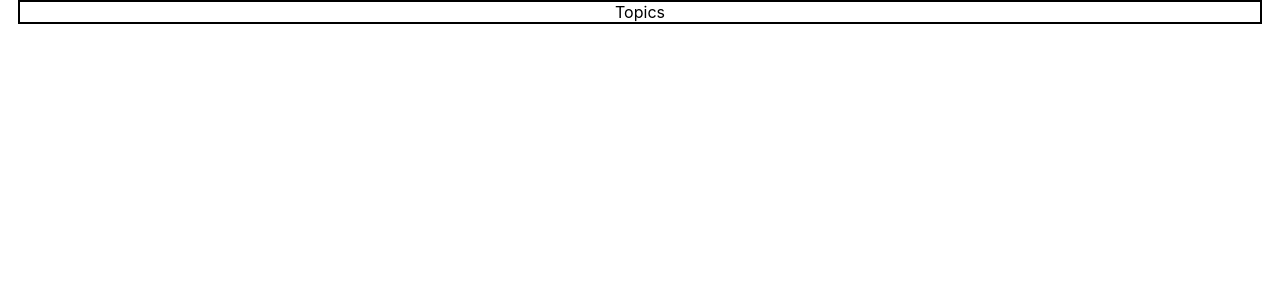
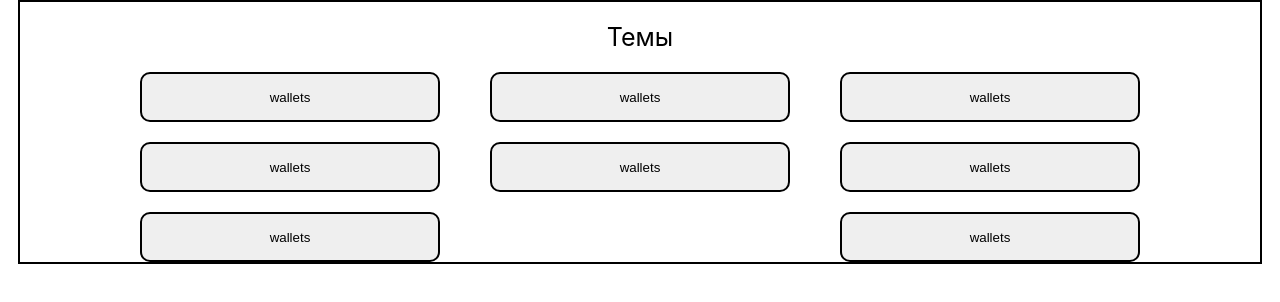
Before and after one commit to EmilAbsalyamov/CosmosCourse, a React (Create React App) app: page /topics in a window 1280 px wide. Shown: the top 302 px of the page. Built offline with nearby package versions, Linux system fonts and the light colour scheme.

Commit message:
Add `topics` page basic structure

```diff
--- a/src/Pages/Home.tsx
+++ b/src/Pages/Home.tsx
@@ -1,6 +1,5 @@
 import React from "react";
 import CommunityBlock from "../Components/CommunityBlock";
-import CommunityLink from "../Components/CommunityLink";
 import Tile from "../Components/Tile";
 
 const Home: React.FunctionComponent = () => {
--- a/src/Pages/Topics.tsx
+++ b/src/Pages/Topics.tsx
@@ -1,7 +1,32 @@
 import React from "react";
+import { NavLink } from "react-router-dom";
+import topics from "./../data/courses/courses.json";
+
+interface ITopic {
+  id: number;
+  name: string;
+  subtitle: string;
+  mainInfo: string;
+  videoUrls: string[];
+}
 
 const Topics: React.FunctionComponent = () => {
-  return <div className="container">Topics</div>;
+  const topicsList = JSON.parse(JSON.stringify(topics)).map((topic: ITopic) => {
+    return (
+      <div className="topic" key={topic.id}>
+        <NavLink to={`/course/${topic.id}`}>
+          <button className="button">{topic.name}</button>
+        </NavLink>
+      </div>
+    );
+  });
+
+  return (
+    <div className="container">
+      <div className="topicsTitle">Темы</div>
+      <div className="topicsList">{topicsList}</div>
+    </div>
+  );
 };
 
 export default Topics;
--- a/src/index.css
+++ b/src/index.css
@@ -95,3 +95,19 @@ a {
   margin-left: 5px;
   color: black;
 }
+
+.topicsList {
+  width: 1000px;
+  display: flex;
+  justify-content: space-between;
+  flex-wrap: wrap;
+}
+
+.topicsTitle {
+  font-size: 25px;
+  margin-top: 20px;
+}
+
+.topic {
+  margin-top: 20px;
+}
```
